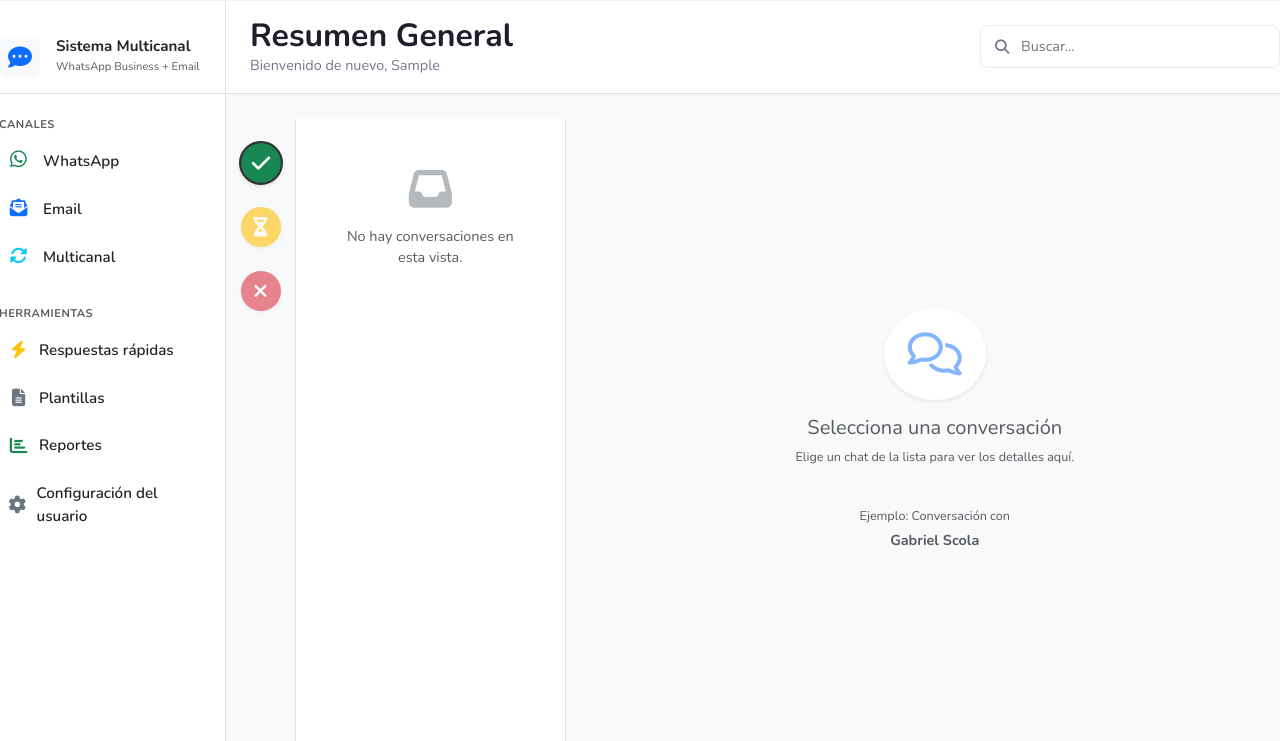
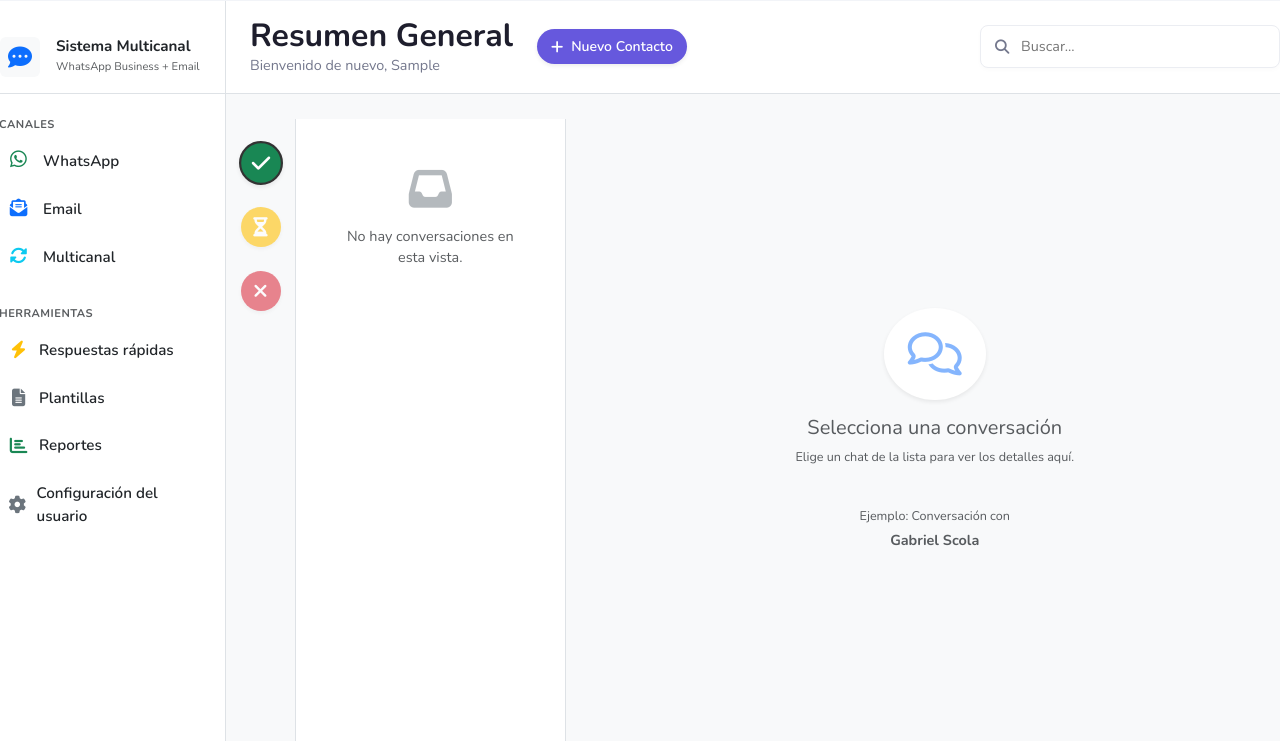
Before and after one commit to GuasosDev/CarolGiuliani, a Django app: page /communications/ in a window 1280 px wide. Shown: the part 124-865 px from the top of the page. Run offline with Django 4.2, Linux system fonts and the light colour scheme; the visitor is signed in with stand-in values (Sample User, id 1); data that the repository does not hold is empty; parts of the project's set-up code (start-up, migrations or seed data) failed here and were passed over; some libraries are stand-ins or nearby versions.

Commit message:
boton nuevo contacto
boton nuevo contacto

```diff
--- a/communications/templates/communications/dashboard.html
+++ b/communications/templates/communications/dashboard.html
@@ -17,9 +17,19 @@
     <!-- Header -->
     <div class="omni-page-header py-3 px-4 border-bottom bg-white flex-shrink-0">
         <div class="d-flex justify-content-between align-items-center w-100">
-            <div>
-                <h2 class="omni-page-title mb-0" id="dashboard-header-title">Resumen General</h2>
-                <div class="omni-page-subtitle" id="dashboard-header-subtitle">Bienvenido de nuevo, {{ request.user.first_name|default:"Lautaro" }}</div>
+            <div class="d-flex align-items-center">
+                <div class="me-4">
+                    <h2 class="omni-page-title mb-0" id="dashboard-header-title">Resumen General</h2>
+                    <div class="omni-page-subtitle" id="dashboard-header-subtitle">Bienvenido de nuevo, {{ request.user.first_name|default:"Lautaro" }}</div>
+                </div>
+                <button hx-get="{% url 'client_create' %}"
+                        hx-target="#modal-body"
+                        hx-trigger="click"
+                        onclick="openModal()"
+                        class="btn btn-primary rounded-pill shadow-sm d-flex align-items-center">
+                    <i class="fas fa-plus me-2"></i>
+                    <span>Nuevo Contacto</span>
+                </button>
             </div>
             <!-- Search Bar -->
             <div class="omni-search-bar mb-0 ms-auto" style="width: 300px;">
```
